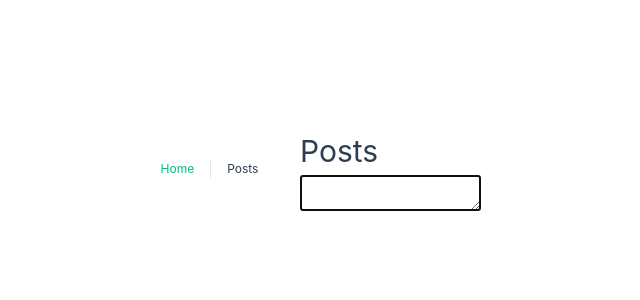
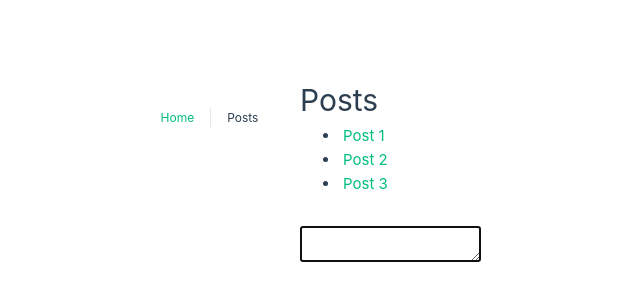
Before and after one commit to Gihan76/vue3-composition-api-basics, a Vue app: page /posts in a window 1280 px wide. Shown: the part 228-528 px from the top of the page, without its empty margins (340-980 px from the left). Built offline with nearby package versions, Linux system fonts and the light colour scheme.

Commit message:
added routerlinks to access postdetail pages. and use the params id in the template

```diff
--- a/src/views/PostDetailView.vue
+++ b/src/views/PostDetailView.vue
@@ -1,6 +1,10 @@
 <template>
   <div class="post-detail">
     <h1>This is a post page</h1>
+    <p>Display the content of post with ID of {{ $route.params.id }} here</p>
+    <p>
+      <RouterLink to="/posts">&lt; Back</RouterLink>
+    </p>
   </div>
 </template>
 
--- a/src/views/PostsView.vue
+++ b/src/views/PostsView.vue
@@ -1,6 +1,18 @@
 <template>
   <div class="posts">
     <h1>Posts</h1>
+
+    <ul>
+      <li>
+        <RouterLink to="/postDetail/id1">Post 1</RouterLink>
+      </li>
+      <li>
+        <RouterLink to="/postDetail/id2">Post 2</RouterLink>
+      </li>
+      <li>
+        <RouterLink to="/postDetail/id3">Post 3</RouterLink>
+      </li>
+    </ul>
     <textarea v-autofocus/>
   </div>
 </template>
@@ -9,3 +21,9 @@
   import { vAutofocus } from '@/directives/vAutofocus';
 
 </script>
+
+<style scoped>
+  ul {
+    margin-bottom: 30px;
+  }
+</style>
```
